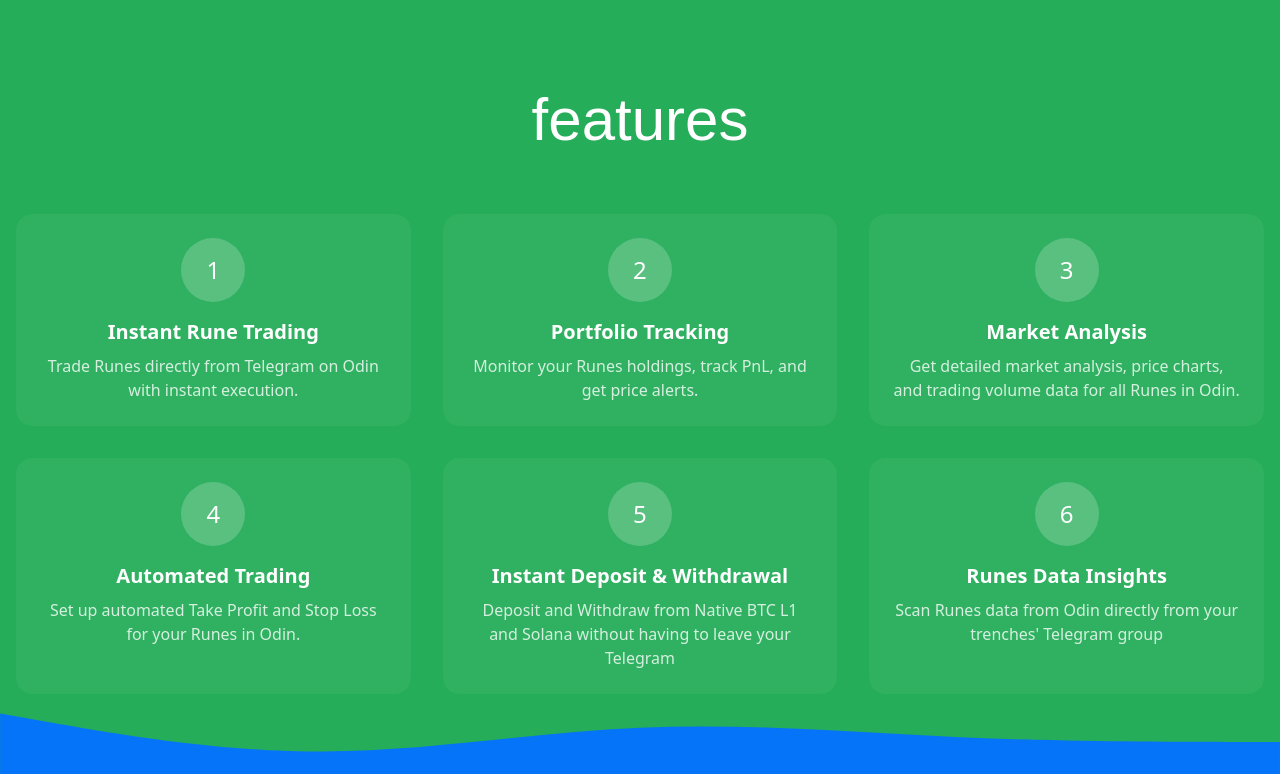
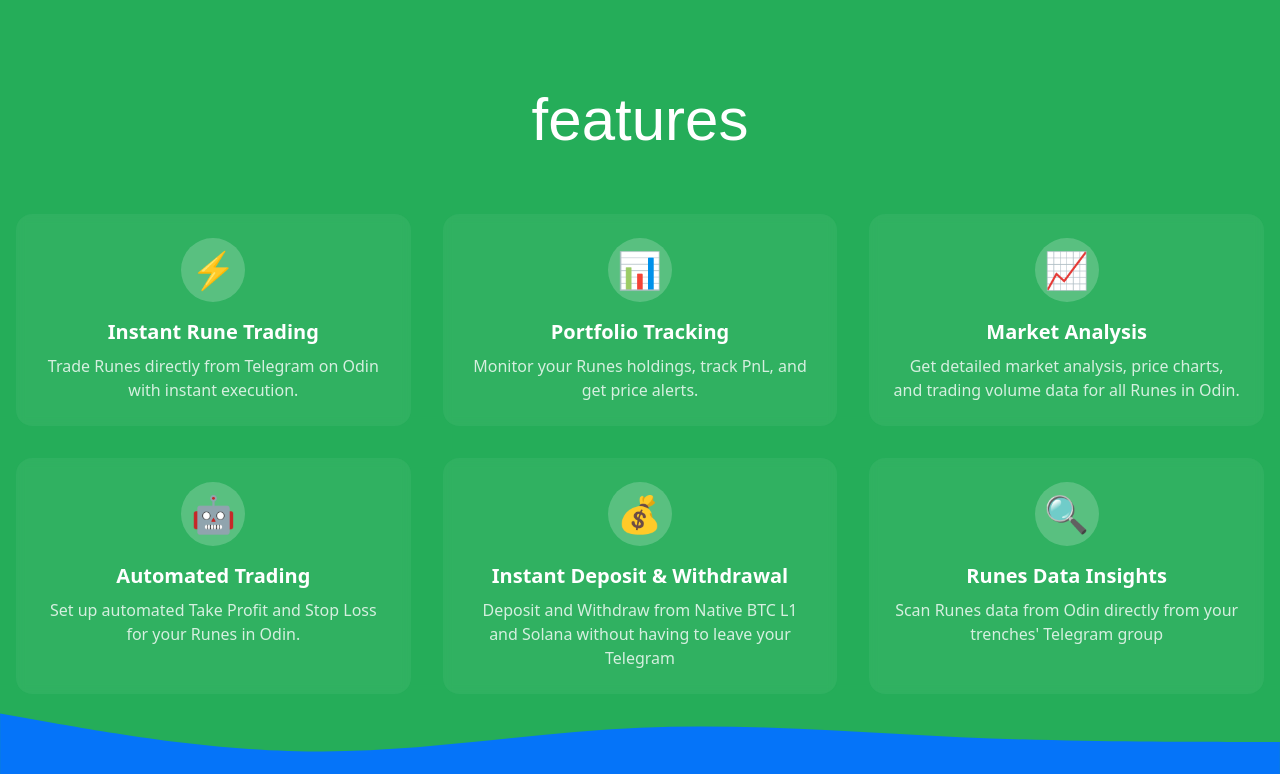
Before and after one commit to talkinandy/pupslanding, a Next.js app: page / in a window 1280 px wide. Shown: the part 754-1528 px from the top of the page. Built offline with nearby package versions, Linux system fonts and the light colour scheme; a web font is replaced by a local one.

Commit message:
Replace feature numbers with relevant emojis

```diff
--- a/src/app/page.tsx
+++ b/src/app/page.tsx
@@ -162,7 +162,18 @@
           </h2>
 
           <div className="grid grid-cols-1 md:grid-cols-2 lg:grid-cols-3 gap-8">
-            {FEATURES.map((feature, index) => (
+            {FEATURES.map((feature, index) => {
+              // Define emojis for each feature
+              const emojis: Record<string, string> = {
+                "Instant Rune Trading": "⚡",
+                "Portfolio Tracking": "📊",
+                "Market Analysis": "📈",
+                "Automated Trading": "🤖",
+                "Instant Deposit & Withdrawal": "💰",
+                "Runes Data Insights": "🔍"
+              };
+
+              return (
                 <div
                   key={feature.title}
                   className="bg-white/5 backdrop-blur-sm rounded-2xl p-6 hover:bg-white/10 transition-all duration-300"
@@ -170,7 +181,9 @@
                   <div className="flex flex-col items-center text-center">
                     <div className="w-16 h-16 mb-4 relative flex items-center justify-center">
                       <div className="w-full h-full bg-white/20 rounded-full flex items-center justify-center">
-                      <span className="text-white text-2xl">{index + 1}</span>
+                        <span className="text-4xl" role="img" aria-label={feature.title}>
+                          {emojis[feature.title]}
+                        </span>
                       </div>
                     </div>
                     <h3 className="text-xl font-semibold text-white mb-2 font-poppins">
@@ -181,7 +194,8 @@
                     </p>
                   </div>
                 </div>
-            ))}
+              );
+            })}
           </div>
         </div>
 
```
Lines whose indentation alone changed are shown as unchanged.
